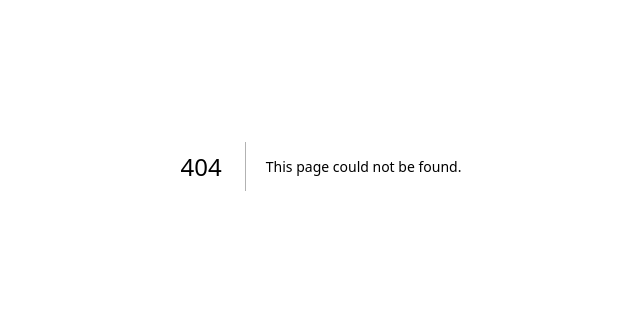
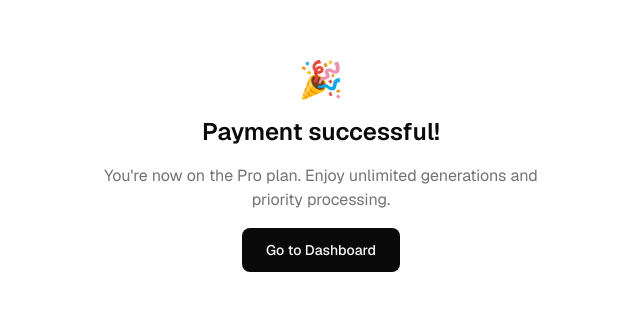
Before and after one commit to wyllade/Rolex, a Next.js app: page /stripe/success in a window 1280 px wide. Before the commit this address had no page. Shown: the part 234-544 px from the top of the page, without its empty margins (319-959 px from the left). Built offline with nearby package versions, Linux system fonts and the light colour scheme.

Commit message:
app: Stripe success + cancel pages

```diff
--- /dev/null
+++ b/src/app/stripe/cancel/page.tsx
@@ -0,0 +1,20 @@
+import Link from "next/link";
+
+export default function StripeCancelPage() {
+  return (
+    <div className="flex min-h-screen items-center justify-center px-4">
+      <div className="max-w-md text-center space-y-4">
+        <h1 className="text-2xl font-semibold">Payment cancelled</h1>
+        <p className="text-muted-foreground">
+          Your payment was cancelled. You're still on the Free plan. You can upgrade anytime.
+        </p>
+        <Link
+          href="/dashboard/billing"
+          className="inline-block rounded-lg bg-primary px-6 py-3 text-sm font-medium text-primary-foreground hover:opacity-90 transition-opacity"
+        >
+          Back to Billing
+        </Link>
+      </div>
+    </div>
+  );
+}
--- /dev/null
+++ b/src/app/stripe/success/page.tsx
@@ -0,0 +1,21 @@
+import Link from "next/link";
+
+export default function StripeSuccessPage() {
+  return (
+    <div className="flex min-h-screen items-center justify-center px-4">
+      <div className="max-w-md text-center space-y-4">
+        <div className="text-4xl">🎉</div>
+        <h1 className="text-2xl font-semibold">Payment successful!</h1>
+        <p className="text-muted-foreground">
+          You're now on the Pro plan. Enjoy unlimited generations and priority processing.
+        </p>
+        <Link
+          href="/dashboard"
+          className="inline-block rounded-lg bg-primary px-6 py-3 text-sm font-medium text-primary-foreground hover:opacity-90 transition-opacity"
+        >
+          Go to Dashboard
+        </Link>
+      </div>
+    </div>
+  );
+}
```
